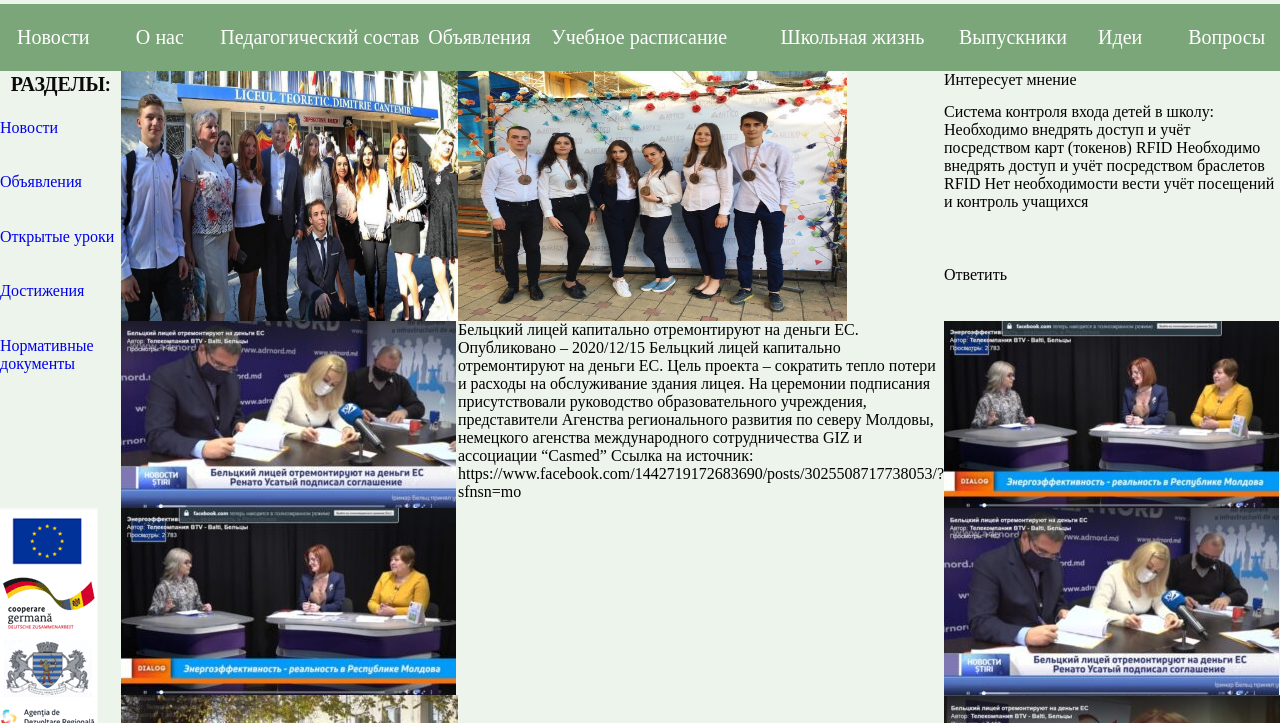
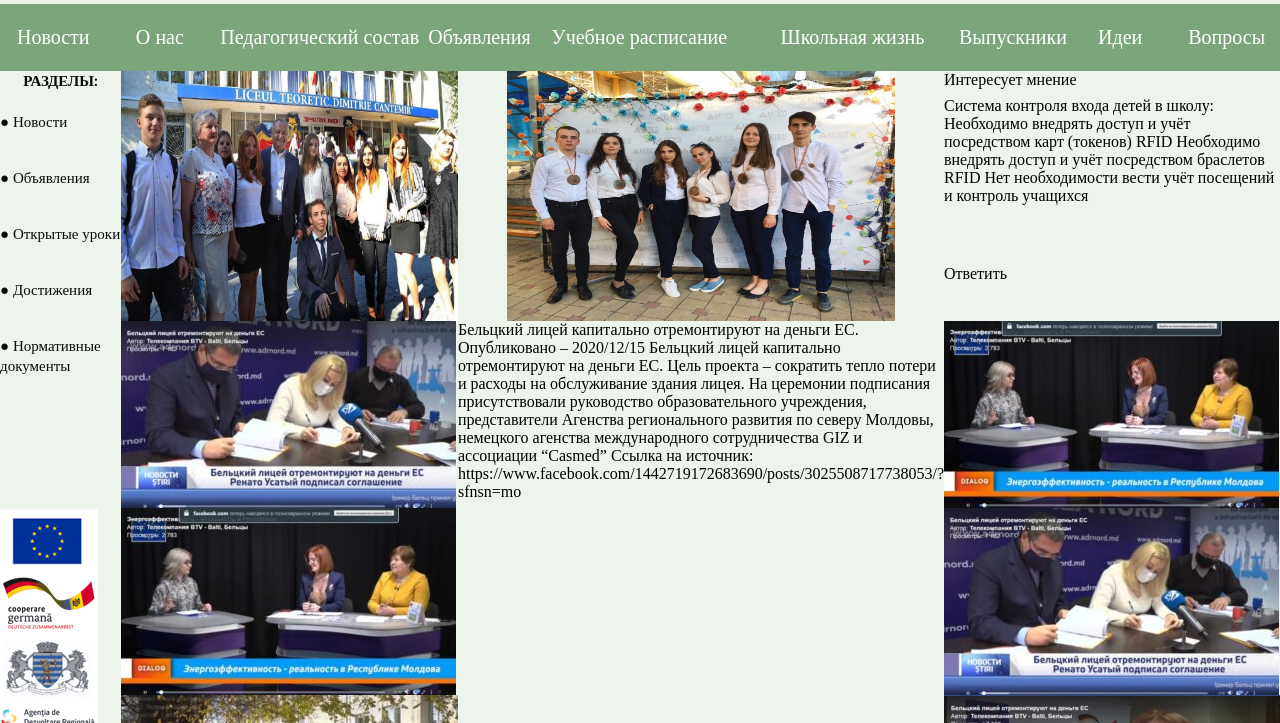
Before and after one commit to elenaprisacari/website, a plain HTML site: page index.html in a window 1280 px wide. Shown: the part 793-1516 px from the top of the page. Drawn offline with nearby package versions, Linux system fonts and the light colour scheme; files whose address does not match are found by name.

Commit message:
bokovoemenustyle

```diff
--- a/assests/css/style.css
+++ b/assests/css/style.css
@@ -36,7 +36,7 @@ body{
 }
 .main{
     display: grid;
-    grid-template-columns: 2fr 4fr 1fr 1fr;
+    grid-template-columns: 2fr 5fr 1fr 2fr;
     grid-template-rows: repeat(6, 10px) repet(3, 200px);
 
 
@@ -314,7 +314,7 @@ a{
     grid-column-end: 4;
     grid-row-start: 1;
     grid-row-end: 6;
-    justify-self: left;
+    justify-self: center;
     width: 80% ;
     height: 250px;
 
@@ -414,7 +414,47 @@ a{
     height: 100%;
     color:rgb(10, 10, 10);
     font-family: Nunito;
-    font-size: 20px;
+    font-size: 15px;
     text-align: center;
     font-weight: bold;
 }
+.menu10{
+    width: 100%;
+    height: 100%;
+    color:rgb(10, 10, 10);
+    font-family: Nunito;
+    font-size: 15px;
+    text-align: left;
+}
+.menu11{
+    width: 100%;
+    height: 100%;
+    color:rgb(10, 10, 10);
+    font-family: Nunito;
+    font-size: 15px;
+    text-align: left;
+}
+.menu12{
+    width: 100%;
+    height: 100%;
+    color:rgb(10, 10, 10);
+    font-family: Nunito;
+    font-size: 15px;
+    text-align: left;
+}
+.menu13{
+    width: 100%;
+    height: 100%;
+    color:rgb(10, 10, 10);
+    font-family: Nunito;
+    font-size: 15px;
+    text-align: left;
+}
+.menu14{
+    width: 100%;
+    height: 100%;
+    color:rgb(10, 10, 10);
+    font-family: Nunito;
+    font-size: 15px;
+    text-align: left;
+}
--- a/index.html
+++ b/index.html
@@ -77,19 +77,19 @@
         <div class= "main">
             <span class= meniu > РАЗДЕЛЫ: </span>
             <div class="el10">
-                <a href="news.html" target="_self"> <p class="menu10">Новости</p></a>
+                <a href="news.html" target="_self"> <p class="menu10">● Новости</p></a>
             </div>
             <div class="el11">
-                <a href="ads.html" target="_self"> <p class="menu11">Объявления</p></a>
+                <a href="ads.html" target="_self"> <p class="menu11"> ● Объявления</p></a>
             </div>
             <div class="el12">
-                <a href="lessons.html" target="_self"> <p class="menu12">Открытые уроки</p></a>
+                <a href="lessons.html" target="_self"> <p class="menu12"> ● Открытые уроки</p></a>
             </div>
             <div class="el13">
-                <a href="achievements.html" target="_self"> <p class="menu13">Достижения</p></a>
+                <a href="achievements.html" target="_self"> <p class="menu13"> ● Достижения</p></a>
             </div>
             <div class="el14">
-                <a href="documents.html" target="_self"> <p class="menu14"> Нормативные документы</p></a>
+                <a href="documents.html" target="_self"> <p class="menu14"> ● Нормативные документы</p></a>
             </div>
             <img class="image9" src="./assests/img/menu.png" alt="">
             <img class="image10" src="./assests/img/news.png" alt="">
```
